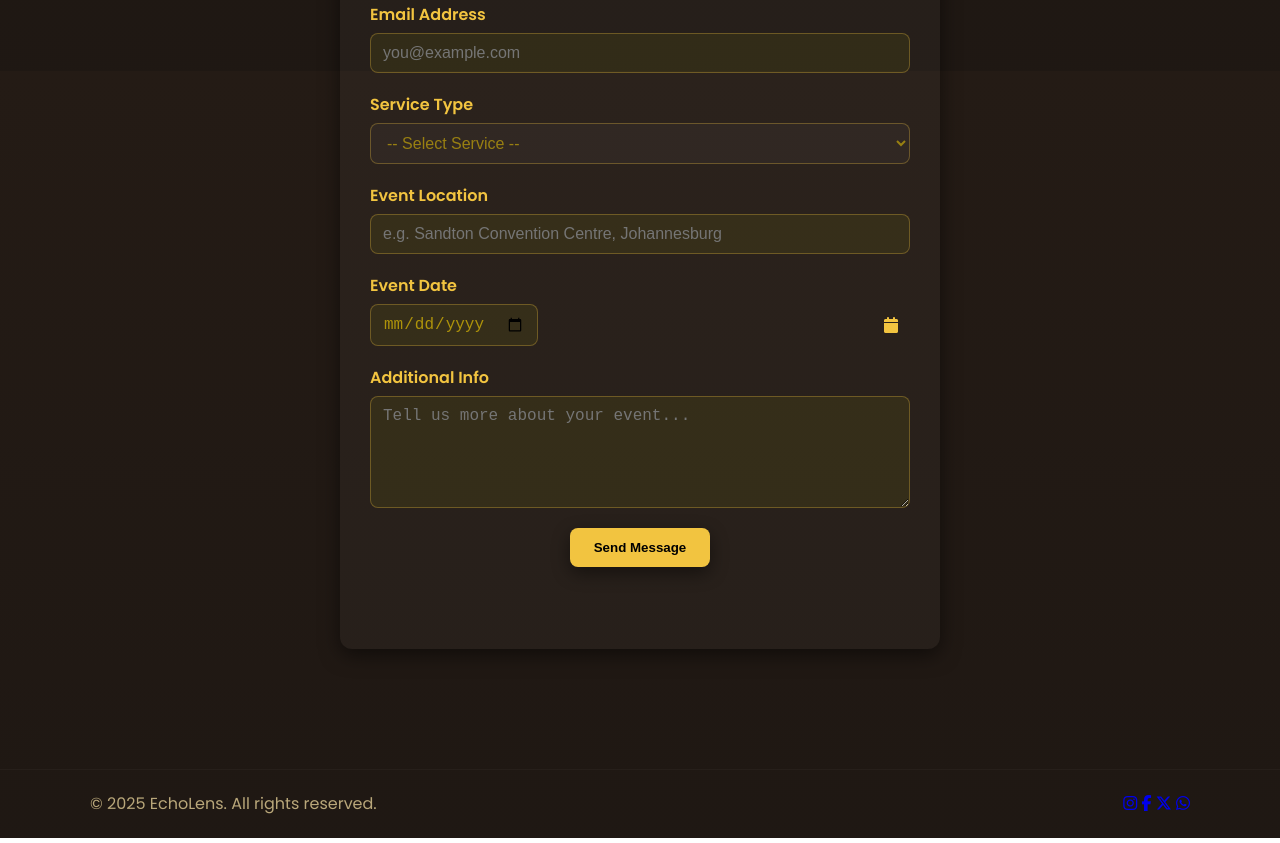
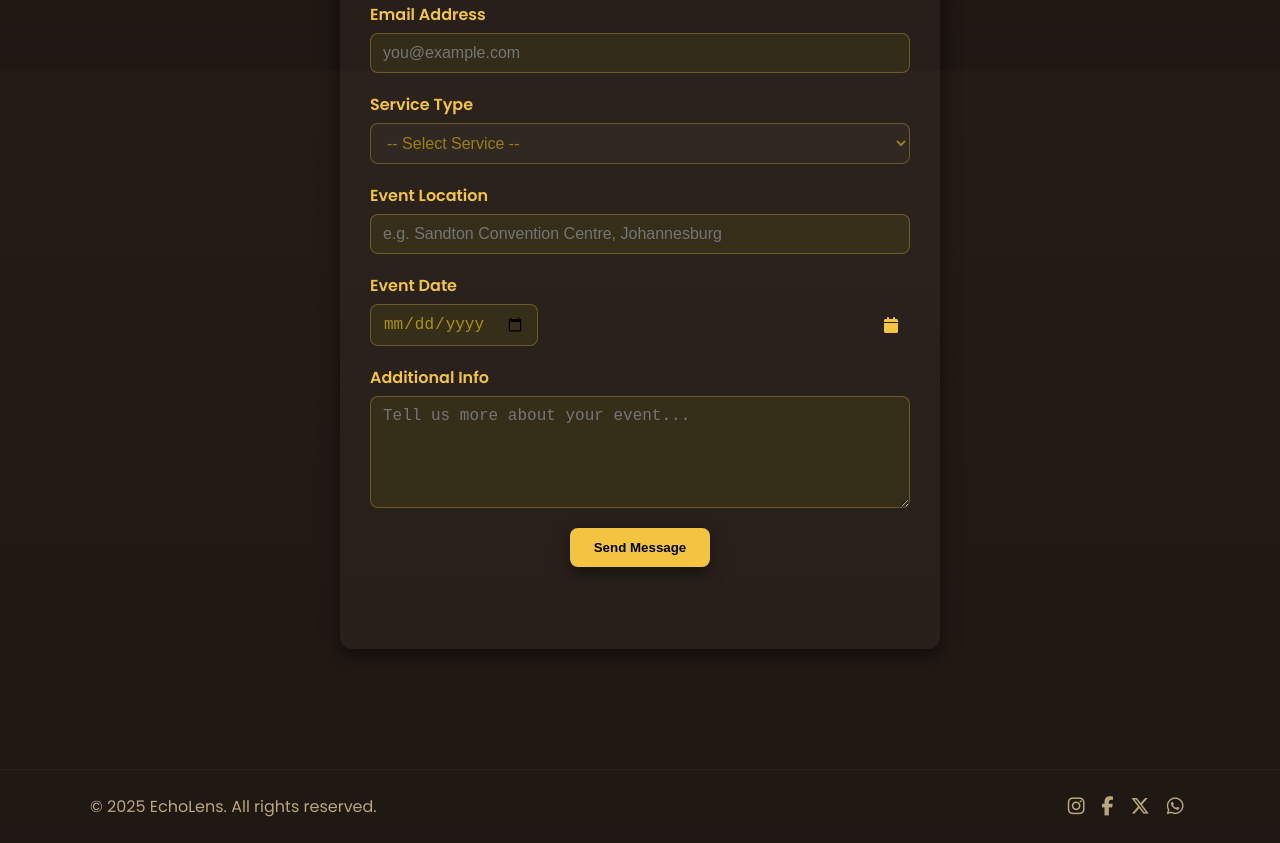
Before and after one commit to moganomoketane/Echolens-Project, a plain HTML site: page index.html in a window 1280 px wide. Shown: the part 4729-5572 px from the top of the page. Drawn offline with nearby package versions, Linux system fonts and the light colour scheme.

Commit message:
Update styles.css

```diff
--- a/styles.css
+++ b/styles.css
@@ -664,13 +664,39 @@ body{
 
 
 /* footer */
-.site-footer{
-  border-top:1px solid rgba(255,255,255,0.03);
-  padding:22px 0;
-  margin-top:60px;
-  background:transparent;
+
+.site-footer {
+  border-top: 1px solid rgba(255, 255, 255, 0.03);
+  padding: 22px 0;
+  margin-top: 60px;
+  background: transparent;
 }
-.footer-inner{display:flex;justify-content:space-between;align-items:center; gap:1rem; color:var(--muted)}
+
+.footer-inner {
+  display: flex;
+  justify-content: space-between;
+  align-items: center;
+  gap: 1rem;
+  color: var(--muted);
+}
+
+/* social icons */
+.socials a {
+  color: var(--muted);
+  font-size: 1.2rem;
+  margin: 0 0.4rem;
+  transition: color 0.3s ease, transform 0.3s ease;
+}
+
+.socials a:hover {
+  color: var(--primary-color); /* replace with your site’s accent color */
+  transform: scale(1.1);
+}
+
+.socials i {
+  vertical-align: middle;
+}
+
 
 /* Modal overlay */
 .modal {
```
